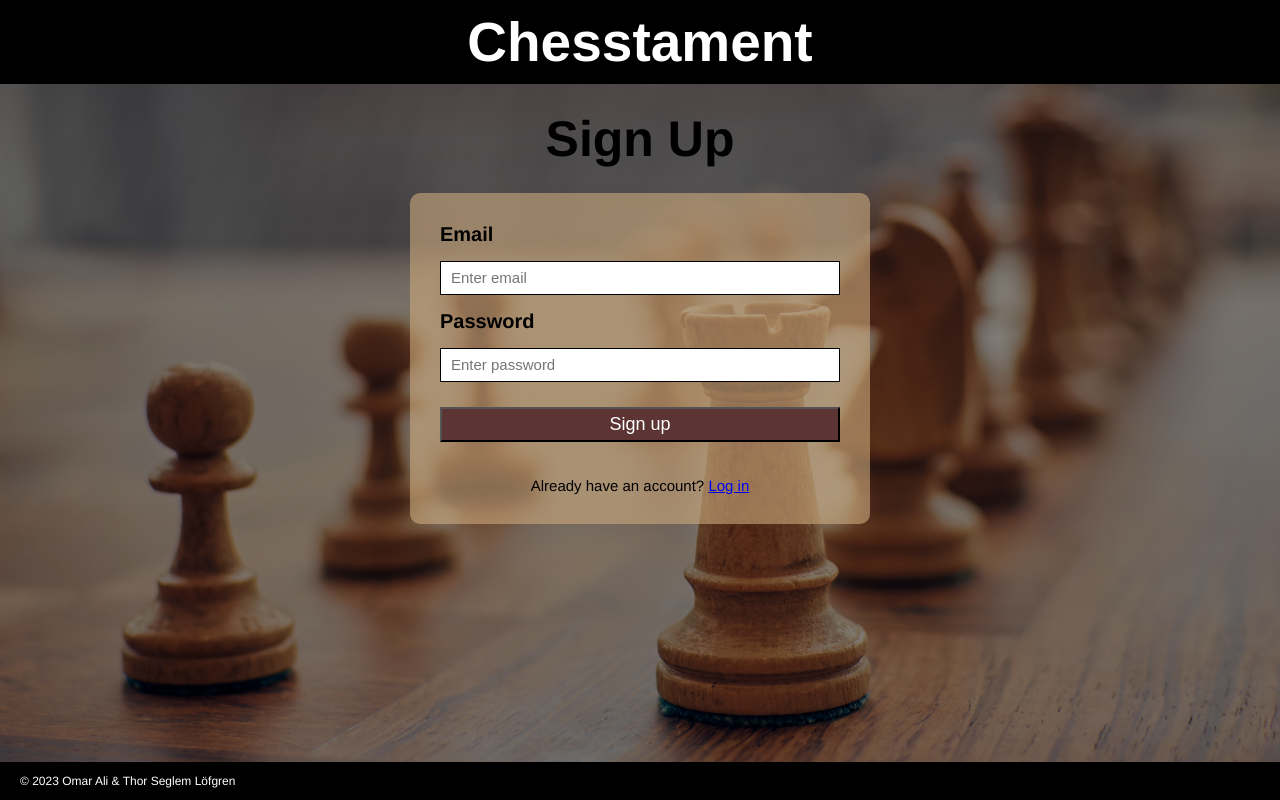
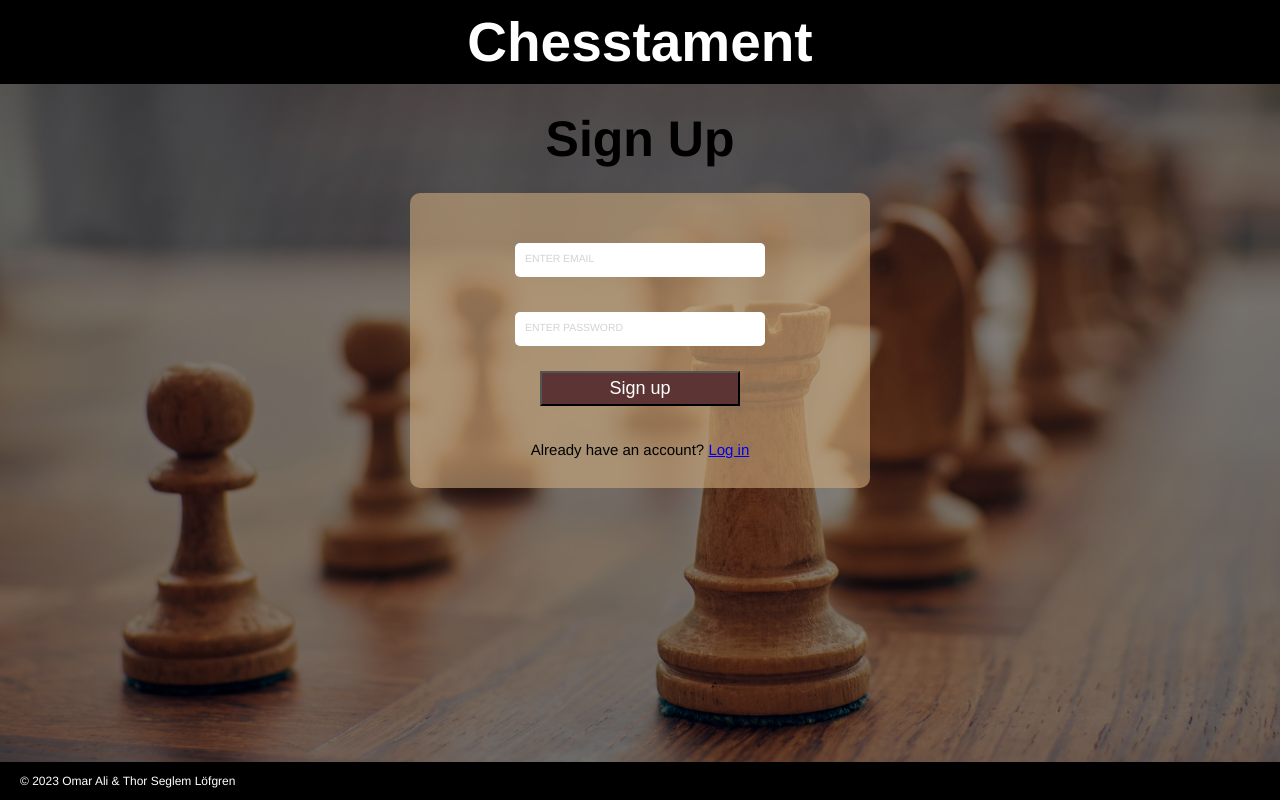
Before and after one commit to Thorl/chess-tournament-organiser-client, a React (Create React App) app: page /signup in a window 1280 px wide. Built offline with nearby package versions, Linux system fonts and the light colour scheme; no server answers.

Commit message:
input box transitions got log-in/sign-up

```diff
--- a/src/Pages/Login/LoginPage.jsx
+++ b/src/Pages/Login/LoginPage.jsx
@@ -56,30 +56,28 @@ export const LoginPage = () => {
         <p className={styles.login__form__errorMessage}>{errorMessage}</p>
       )}
       <form className={styles.login__form} onSubmit={handleLoginSubmit}>
-        <label className={styles.login__form__label} htmlFor="email">
-          Email
-        </label>
+        <div className={styles.inputBox}>
           <input
-          className={styles.login__form__input}
+            className={`${styles.input} ${styles.font}`}
             type="text"
             id="email"
-          placeholder="Enter email"
             value={email}
             onChange={handleEmailInput}
             required
           />
-        <label className={styles.login__form__label} htmlFor="password">
-          Password
-        </label>
+          <span className={styles.inputSpan}>Enter email</span>
+        </div>
+        <div className={styles.inputBox}>
           <input
-          className={styles.login__form__input}
+            className={`${styles.input} ${styles.font}`}
             type="password"
             id="password"
-          placeholder="Enter password"
             value={password}
             onChange={handlePasswordInput}
             required
           />
+          <span className={styles.inputSpan}>Enter password</span>
+        </div>
         <button className={styles.login__form__btn}>Log in</button>
         <p className={styles.login__form__footer}>
           Don't have an account yet? <Link to="/signup">Sign up</Link>
--- a/src/Pages/Login/LoginPage.module.css
+++ b/src/Pages/Login/LoginPage.module.css
@@ -21,6 +21,7 @@
 .login__form {
   display: flex;
   flex-direction: column;
+  align-items: center;
   flex-grow: 0;
   gap: 15px;
   margin-top: 25px;
@@ -48,6 +49,7 @@
 .login__form__btn {
   margin-top: 10px;
   padding: 5px 0;
+  width: 50%;
 
   background-color: var(--secondary-dark-color);
   color: #fff;
@@ -77,6 +79,53 @@
   font-size: 15px;
 }
 
+.inputBox {
+  position: relative;
+
+  display: flex;
+  margin-top: 20px;
+  width: 250px;
+  gap: 5px;
+}
+
+.input {
+  width: 100%;
+  padding: 10px;
+  border: 1px solid var(--main-dark-color);
+  background: var(--main-light-color);
+  border-radius: 5px;
+  outline: none;
+  color: var(--main-dark-color);
+  font-size: 0.75em;
+  border-width: 0px;
+}
+
+
+.inputSpan {
+  position: absolute;
+  left: 0;
+  padding: 10px;
+  pointer-events: none;
+  font-size: 0.65em;
+  color: lightgray;
+  text-transform: uppercase;
+  transition: 0.5s;
+}
+
+.inputBox input:valid ~ span,
+.inputBox input:focus ~ span {
+  color: var(--main-light-color);
+  transform: translateX(10px) translateY(-7px);
+  font-size: 0.65em;
+  padding: 0 10px;
+  background-color: rgba(205, 170, 125, 0.8);
+}
+
+.font {
+  font-family: var(--custom-font);
+  letter-spacing: 1px;
+}
+
 @media (min-width: 800px) {
   .login__header {
     margin: 2% 0 0 0;
--- a/src/Pages/NewClass/NewClassPage.module.css
+++ b/src/Pages/NewClass/NewClassPage.module.css
@@ -65,9 +65,7 @@
   border-width: 3px;
 }
 
-.icon {
-  font-size: 25px;
-}
+
 .inputSpan {
   position: absolute;
   left: 0;
@@ -86,6 +84,15 @@
   font-size: 0.65em;
   padding: 0 10px;
   background-color: var(--main-light-color);
+}
+
+.font {
+  font-family: var(--custom-font);
+  letter-spacing: 1px;
+}
+
+.icon {
+  font-size: 25px;
 }
 
 .newClass__form__studentNameInput {
@@ -185,10 +192,7 @@
   width: 100%;
 }
 
-.font {
-  font-family: var(--custom-font);
-  letter-spacing: 1px;
-}
+
 
 @media (min-width: 800px) {
   .newClass {
--- a/src/Pages/Signup/SignupPage.jsx
+++ b/src/Pages/Signup/SignupPage.jsx
@@ -46,30 +46,28 @@ export const SignupPage = () => {
         <p className={styles.signup__form__errorMessage}>{errorMessage}</p>
       )}
       <form className={styles.signup__form} onSubmit={handleSignupSubmit}>
-        <label className={styles.signup__form__label} htmlFor="email">
-          Email
-        </label>
+        <div className={styles.inputBox}>
           <input
-          className={styles.signup__form__input}
+            className={`${styles.input} ${styles.font}`}
             type="text"
             id="email"
-          placeholder="Enter email"
             value={email}
             onChange={handleEmailInput}
             required
           />
-        <label className={styles.signup__form__label} htmlFor="password">
-          Password
-        </label>
+          <span className={styles.inputSpan}>Enter email</span>
+        </div>
+        <div className={styles.inputBox}>
           <input
-          className={styles.signup__form__input}
+            className={`${styles.input} ${styles.font}`}
             type="password"
             id="password"
-          placeholder="Enter password"
             value={password}
             onChange={handlePasswordInput}
             required
           />
+          <span className={styles.inputSpan}>Enter password</span>
+        </div>
         <button className={styles.signup__form__btn}>Sign up</button>
 
         <p className={styles.signup__form__footer}>
--- a/src/Pages/Signup/SignupPage.module.css
+++ b/src/Pages/Signup/SignupPage.module.css
@@ -19,6 +19,7 @@
 .signup__form {
   display: flex;
   flex-direction: column;
+  align-items: center;
   flex-grow: 0;
   gap: 15px;
   margin-top: 25px;
@@ -46,6 +47,7 @@
 .signup__form__btn {
   margin-top: 10px;
   padding: 5px 0;
+  width: 50%;
 
   background-color: var(--secondary-dark-color);
   color: #fff;
@@ -75,6 +77,53 @@
   font-size: 15px;
 }
 
+.inputBox {
+  position: relative;
+
+  display: flex;
+  margin-top: 20px;
+  width: 250px;
+  gap: 5px;
+}
+
+.input {
+  width: 100%;
+  padding: 10px;
+  border: 1px solid var(--main-dark-color);
+  background: var(--main-light-color);
+  border-radius: 5px;
+  outline: none;
+  color: var(--main-dark-color);
+  font-size: 0.75em;
+  border-width: 0px;
+}
+
+
+.inputSpan {
+  position: absolute;
+  left: 0;
+  padding: 10px;
+  pointer-events: none;
+  font-size: 0.65em;
+  color: lightgray;
+  text-transform: uppercase;
+  transition: 0.5s;
+}
+
+.inputBox input:valid ~ span,
+.inputBox input:focus ~ span {
+  color: var(--main-light-color);
+  transform: translateX(10px) translateY(-7px);
+  font-size: 0.65em;
+  padding: 0 10px;
+  background-color: rgba(205, 170, 125, 0.8);
+}
+
+.font {
+  font-family: var(--custom-font);
+  letter-spacing: 1px;
+}
+
 @media (min-width: 800px) {
   .signup__header {
     margin: 2% 0 0 0;
```
Lines whose indentation alone changed are shown as unchanged.
